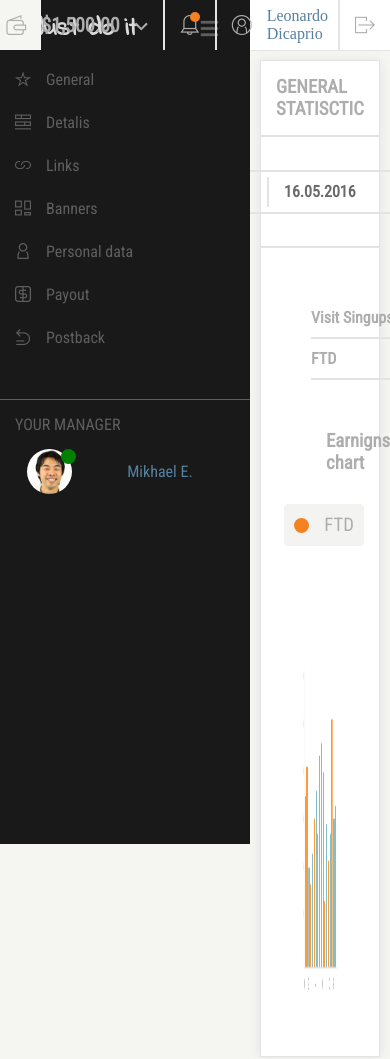
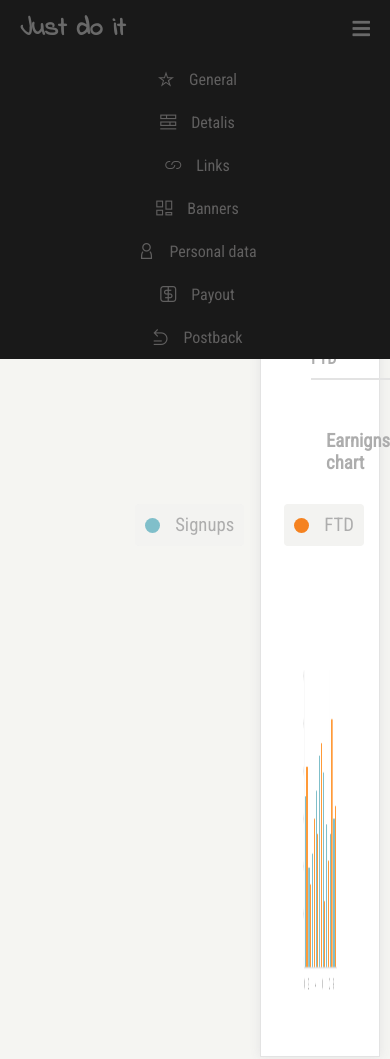
Before and after one commit to adeeio/solo-project, a website: page index.html in a window 390 px wide. Shown: the top 1059 px of the page. Drawn offline with Linux system fonts and the light colour scheme.

Commit message:
rwd navbar for mobile first done

```diff
--- a/index.html
+++ b/index.html
@@ -17,26 +17,28 @@
 
     <!--aside navbar-->
 
-    <nav class="navbar">
+    <nav class="navbar" id="navbar">
         <div class="logo-box">
             <a href="#" class="logo">Just do it</a>
             <span class="navbar-toggle" id="js-navbar-toggle">
                 <i class="fas fa-bars"></i>
             </span>
         </div>
-
+        <div class="mySidebar" id="mySidebar">
             <ul class="main-nav">
-            <li class="nav-links"><a class="active" href="#general"><span class="icon icon-general"></span>General</a>
+                <li class="nav-links"><a class="active" href="#general"><span
+                            class="icon icon-general"></span>General</a>
                 </li>
                 <li class="nav-links"><a href="#details"><span class="icon icon-details"></span>Detalis</a></li>
                 <li class="nav-links"><a href="#links"><span class="icon icon-links"></span>Links</a></li>
                 <li class="nav-links"><a href="#banners"><span class="icon icon-banners"></span>Banners</a></li>
-            <li class="nav-links"><a href="#personal-data"><span class="icon icon-personaldata"></span>Personal data</a>
+                <li class="nav-links"><a href="#personal-data"><span class="icon icon-personaldata"></span>Personal
+                        data</a>
                 </li>
                 <li class="nav-links"><a href="#payout"><span class="icon icon-payout"></span>Payout</a></li>
                 <li class="nav-links"><a href="#postback"><span class="icon icon-postback"></span>Postback</a></li>
             </ul>
-
+            <div class="mobile-only">
                 <div class="nav-underLine"></div>
                 <div class="nav-manager">YOUR MANAGER</div>
                 <div class="nav-chat">
@@ -45,6 +47,10 @@
                     </div>
                     <div class="chat-nick">Mikhael E.</div>
                 </div>
+            </div>
+
+        </div>
+
 
     </nav>
 
@@ -126,7 +132,7 @@
 
     </div>
 
-
+    <script src="js/script.js"></script>
 </body>
 
 </html>
--- a/js/script.js
+++ b/js/script.js
@@ -1 +1,5 @@
 "use strict";
+
+document.getElementById('js-navbar-toggle').addEventListener('click', function(){
+    document.getElementById('mySidebar').classList.toggle('visible');
+});
--- a/sass/style.scss
+++ b/sass/style.scss
@@ -3,11 +3,10 @@
 @import "normalize";
 @import "layout";
 @import "Glyphter";
-@import url('https://fonts.googleapis.com/css?family=Indie+Flower|Roboto+Condensed&display=swap');
-
+@import url("https://fonts.googleapis.com/css?family=Indie+Flower|Roboto+Condensed&display=swap");
 
 body {
-  background: #F5F5F2;
+  background: #f5f5f2;
   display: flex;
   padding-top: 50px;
   width: 100%;
@@ -41,9 +40,21 @@ body {
   justify-content: space-around;
   align-items: center;
   padding: 10px 0;
+  a {
+    color: $dark-paragraph;
+    &:hover {
+      color: $primary-icon-hover;
+    }
+  }
+  span i {
+    &:hover {
+      color: $primary-icon-hover;
+    }
+  }
 }
+
 .fa-bars {
-  color: #605f5f;
+  color: $dark-paragraph;
   font-size: 20px;
 }
 
@@ -139,7 +150,7 @@ body {
   margin-left: 34px;
 }
 
-.chat-nick{
+.chat-nick {
   font-family: $paragraph-font;
   color: $user-color;
   margin-right: 30px;
@@ -173,7 +184,7 @@ body {
   padding: 15px 15px;
   &:hover {
     background: $primary-icon-hover;
-    transition: .5s;
+    transition: 0.5s;
   }
 }
 
@@ -256,7 +267,7 @@ body {
   }
   &:hover {
     border: 2px solid gray;
-    transition: .4s;
+    transition: 0.4s;
     cursor: pointer;
   }
 }
@@ -266,7 +277,8 @@ body {
   margin: 5px 0;
 }
 
-.start__date, .finish__date {
+.start__date,
+.finish__date {
   padding: 10px 70px 10px 15px;
   text-align: left;
   color: $dark-paragraph;
@@ -275,9 +287,8 @@ body {
 
 .icon-calendar:hover {
   color: gray;
-  transition: .4s;
+  transition: 0.4s;
 }
-
 
 .icon-refresh {
   margin: 0 15px;
@@ -289,7 +300,7 @@ body {
   &:hover {
     background: $detali-color-hover;
     color: #fff;
-    transition: .3s;
+    transition: 0.3s;
   }
 }
 
@@ -310,7 +321,7 @@ body {
   width: 250px;
   &:hover {
     border-bottom: 2px solid $secondary-color;
-    transition: .3s;
+    transition: 0.3s;
   }
 }
 
@@ -340,20 +351,19 @@ body {
 .chart__box {
   display: flex;
   justify-content: center;
-
 }
 
 .chart {
-  background: #F3F3F1;
+  background: #f3f3f1;
   border-radius: 4px;
   display: flex;
   justify-content: space-around;
   padding: 10px;
   align-items: center;
   margin: 0 20px 30px;
-  &:hover{
+  &:hover {
     background: $page-shadow;
-    transition: .4s;
+    transition: 0.4s;
   }
   h3 {
     font-family: $paragraph-font;
@@ -371,7 +381,7 @@ body {
 }
 
 .dot {
-  background: #80BFCA;
+  background: #80bfca;
   height: 15px;
   width: 15px;
   border-radius: 50%;
@@ -400,6 +410,47 @@ body {
   height: 400px;
 }
 
- //[class*="stats"] {
-  // border: 2px solid red;
- //}
+/* MOBILES */
+
+@media (max-width: 767px) {
+  .topbar {
+    display: none;
+  }
+
+  .navbar {
+    height: auto;
+    width: 100%;
+  }
+
+  .logo-box {
+    justify-content: space-between;
+    a {
+      margin-left: 20px;
+    }
+    span {
+      margin-right: 20px;
+    }
+  }
+
+  .mySidebar {
+    display: flex;
+    justify-content: center;
+    ul {
+      width: 100%;
+      li {
+        width: 100%;
+       a{
+        display: flex;
+        justify-content: center;
+       }
+      }
+    }
+  }
+  .mobile-only {
+    display: none;
+  }
+
+  .visible {
+    display: none;
+  }
+}
```
Also changed, not shown: css/style.css, 1 other file. Lines whose indentation alone changed are shown as unchanged.
